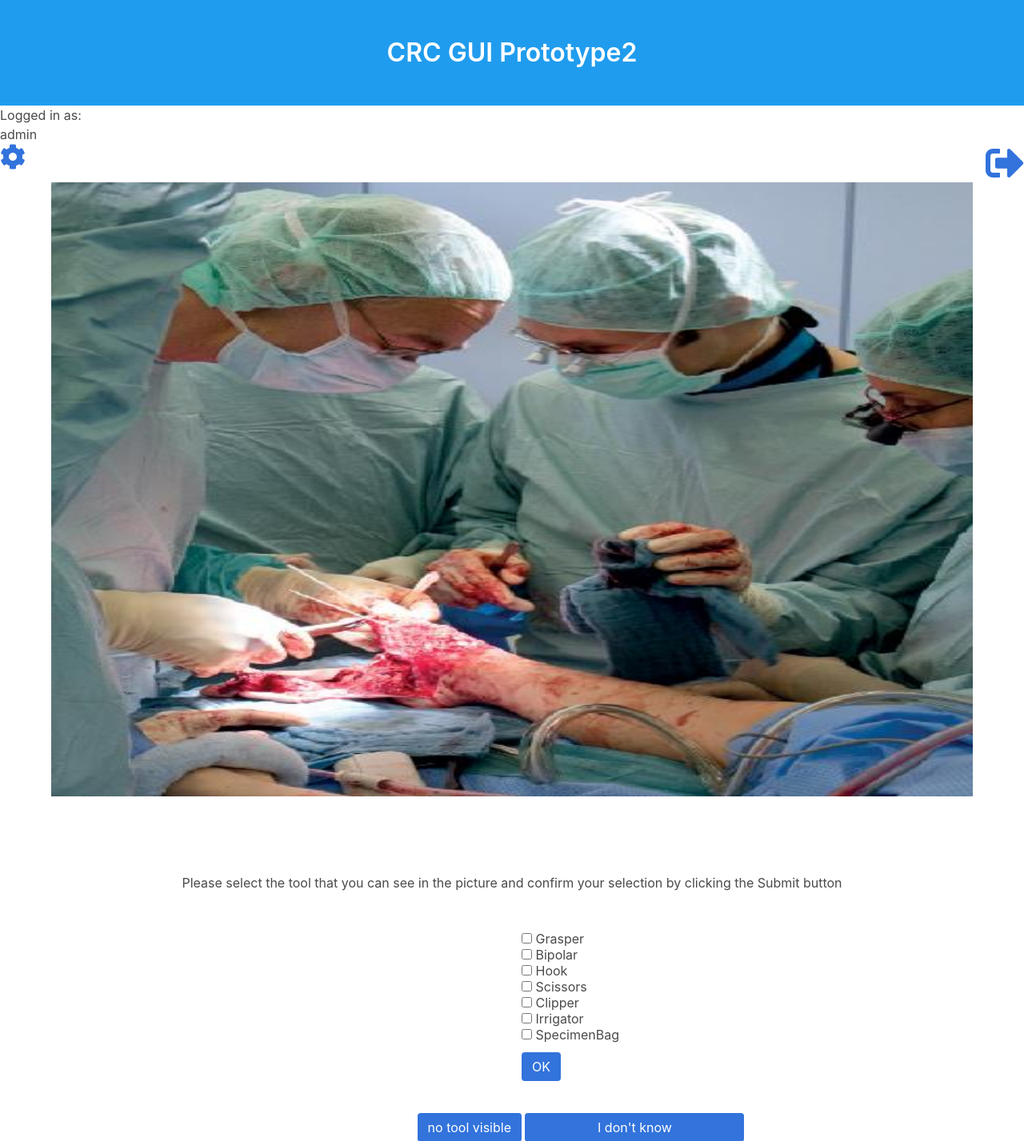
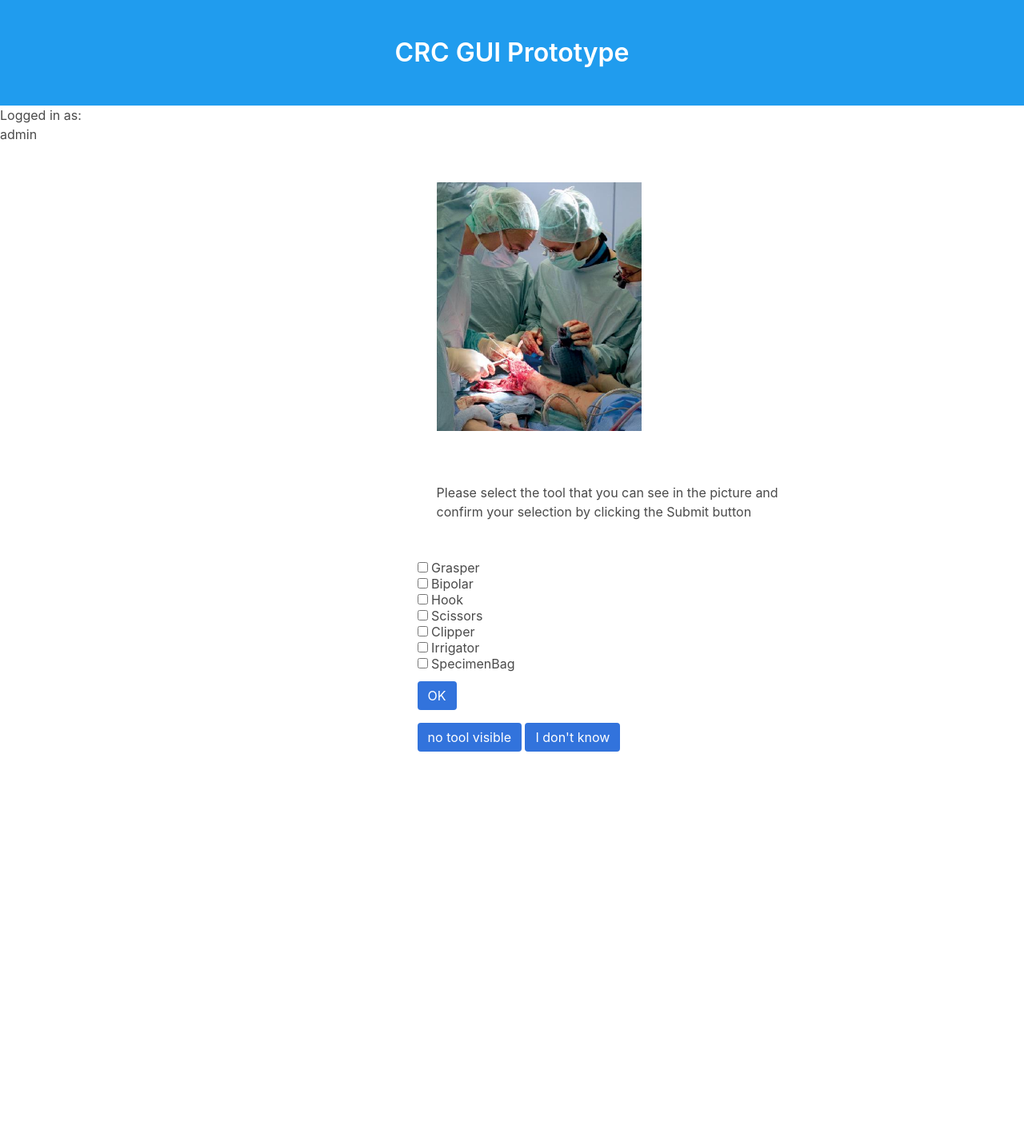
Before and after one commit to Amyy/CRC_Komplexpraktikum, a Django app: page /image/upload in a window 1280 px wide; the page is wider, and only the part inside the window is pictured. Shown: the top 1427 px of that part at 80% size. After the commit the page ends 940 px from the top of that part, so only its background shows below. Run offline with Django 3.2, Linux system fonts and the light colour scheme; a user stored in the database is signed in; data comes from the database, SQL or seed files in the repository; some libraries are stand-ins or nearby versions.

Commit message:
adjusted max picture size

```diff
--- /dev/null
+++ b/active-learning-interface/mysite/image/static/css/myStyle.css
@@ -0,0 +1,4 @@
+.image.is-256by256{
+    height: 256px;
+    width: 256px;
+}
--- a/active-learning-interface/mysite/image/templates/proto/base.html
+++ b/active-learning-interface/mysite/image/templates/proto/base.html
@@ -7,7 +7,8 @@
       <!-- meta tag needed for bulma -->
     <meta name="viewport" content="width=device-width, initial-scale=1">
     <link static href="{% static 'css/bulma-0.7.2/css/bulma.css' %}" rel="stylesheet">
-      <link static href="{%  static 'css/bulma-0.7.2/css/bulma-switch.min.css' %}" rel="stylesheet">
+    <link static href="{%  static 'css/bulma-0.7.2/css/bulma-switch.min.css' %}" rel="stylesheet">
+    <link static href="{%  static 'css/myStyle.css' %}" rel="stylesheet">
     <script defer src="https://use.fontawesome.com/releases/v5.3.1/js/all.js"></script>
 
   </head>
@@ -17,10 +18,21 @@
 
             <div class="level-item has-text-centered">
                 <h1 class="title">
-                    CRC GUI Prototype2
+                    CRC GUI Prototype
                 </h1>
             </div>
-
+            {% if request.path == "/image/getSelectedLabels" or request.path == "/image/checkLogin" or request.path == "/image/main" %}
+                <section class="is-pulled-left">
+                    <a href="changePassword" class="icon-block">
+                        <i class="fas fa-cog fa-2x" title="change password"></i>
+                    </a>
+                </section>
+                <section class="is-pulled-right">
+                    <a href="{% url 'logout_view'%}" class="icon-block">
+                        <i class="fas fa-sign-out-alt fa-3x" title="logout"></i>
+                    </a>
+                </section>
+            {% endif %}
         </div>
     </section>
     {%  block content %}
--- a/active-learning-interface/mysite/image/templates/proto/main.html
+++ b/active-learning-interface/mysite/image/templates/proto/main.html
@@ -6,33 +6,30 @@
 
       <p>  Logged in as: </p>
       <p> {{user}} </p>
-        <section class="is-pulled-left">
-            <a href="changePassword" class="icon-block">
-                <i class="fas fa-cog fa-2x" title="change password"></i>
-            </a>
-        </section>
-        <section class="is-pulled-right">
-            <a href="{% url 'logout_view'%}" class="icon-block">
-                <i class="fas fa-sign-out-alt fa-3x" title="logout"></i>
-            </a>
-        </section>
+        <div class="columns">
+            <div class="column is-two-fifths"></div>
+            <div class="column">
                               <section class="section">
                 <div class="container">
-      <figure class="image is-3by2" >
+                    <figure class="image is-256by256" >
                         <img src="{{ image.data.url }}">
                     </figure>
                 </div>
               </section>
-  <section class="section is-centered">
-    <div class="level-item has-text-centered">
+
+            </div>
+
+        </div>
+
+    <div class="columns">
+        <div class="column is-two-fifths"></div>
+        <div class="column is-two-fifths">
+          <section class="section">
+            <div class="level-item">
               Please select the tool that you can see in the picture and confirm your
               selection by clicking the Submit button
             </div>
           </section>
-
-    <div class="columns">
-        <div class="column is-half"></div>
-        <div class="column">
             <form action="getSelectedLabels" method="POST">
 
             {% csrf_token %}
@@ -53,13 +50,14 @@
                 </div>
               </div>
             </form>
+        <input type="submit" class="button is-link is-centered" value="no tool visible">
+        <input type="submit" class="button is-link is-centered" value="I don't know">
         </div>
     </div>
     <div class="columns">
         <div class="column is-two-fifths"></div>
         <div class="column">
-                <input type="submit" class="button is-link is-centered" value="no tool visible">
-                <input type="submti" class="button is-link is-centered" value="I don't know">
+
         </div>
     </div>
   <p id="demo"></p>
@@ -68,7 +66,7 @@
             <div class="column is-two-fifths"></div>
             <div class="column">
                     <p> You're not logged in! </p>
-                    <a href="/image">Go to login</a>
+                    <a href="{% url 'login'%}">Go to login</a>
             </div>
         </div>
 
```
Also changed, not shown: active-learning-interface/mysite/image/templates/proto/logged_out.html (+8 -2 lines), active-learning-interface/mysite/image/templates/registration/login.html (deleted, +0 -60 lines). Lines whose indentation alone changed are shown as unchanged.
